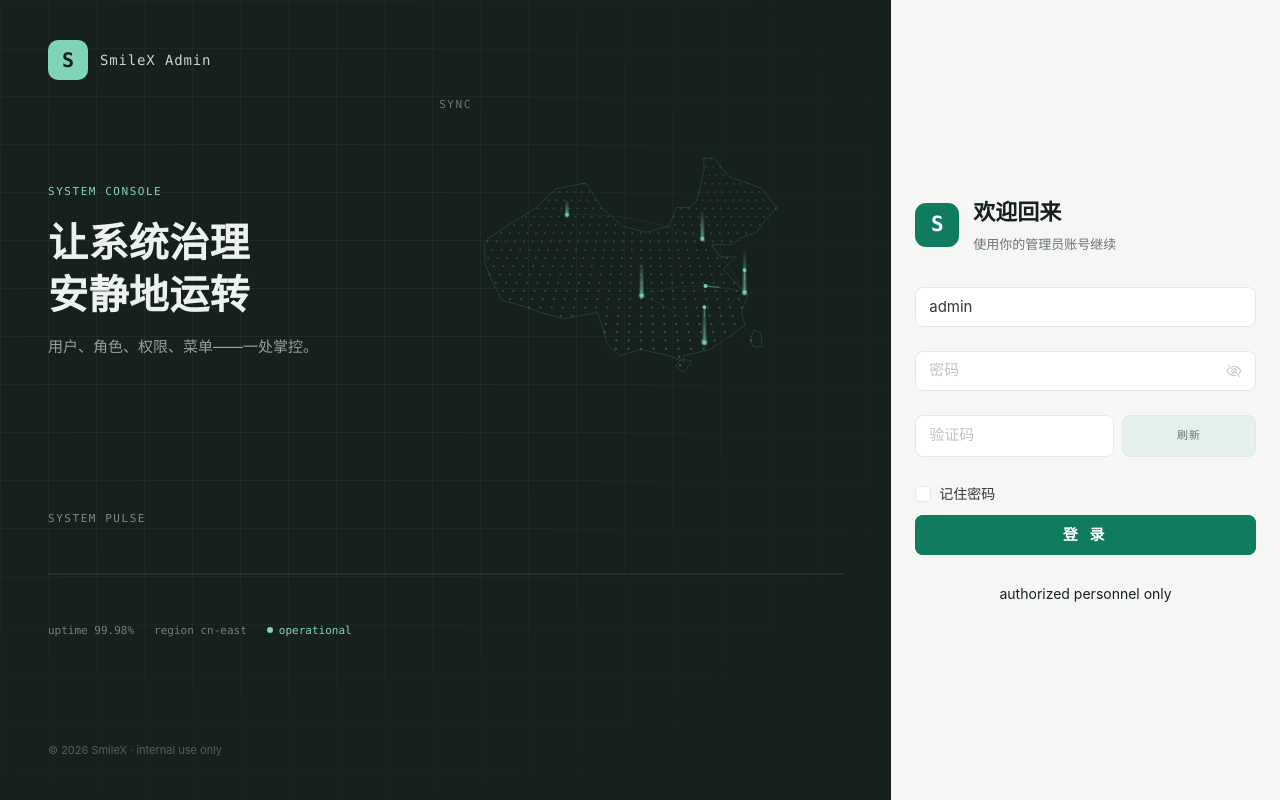
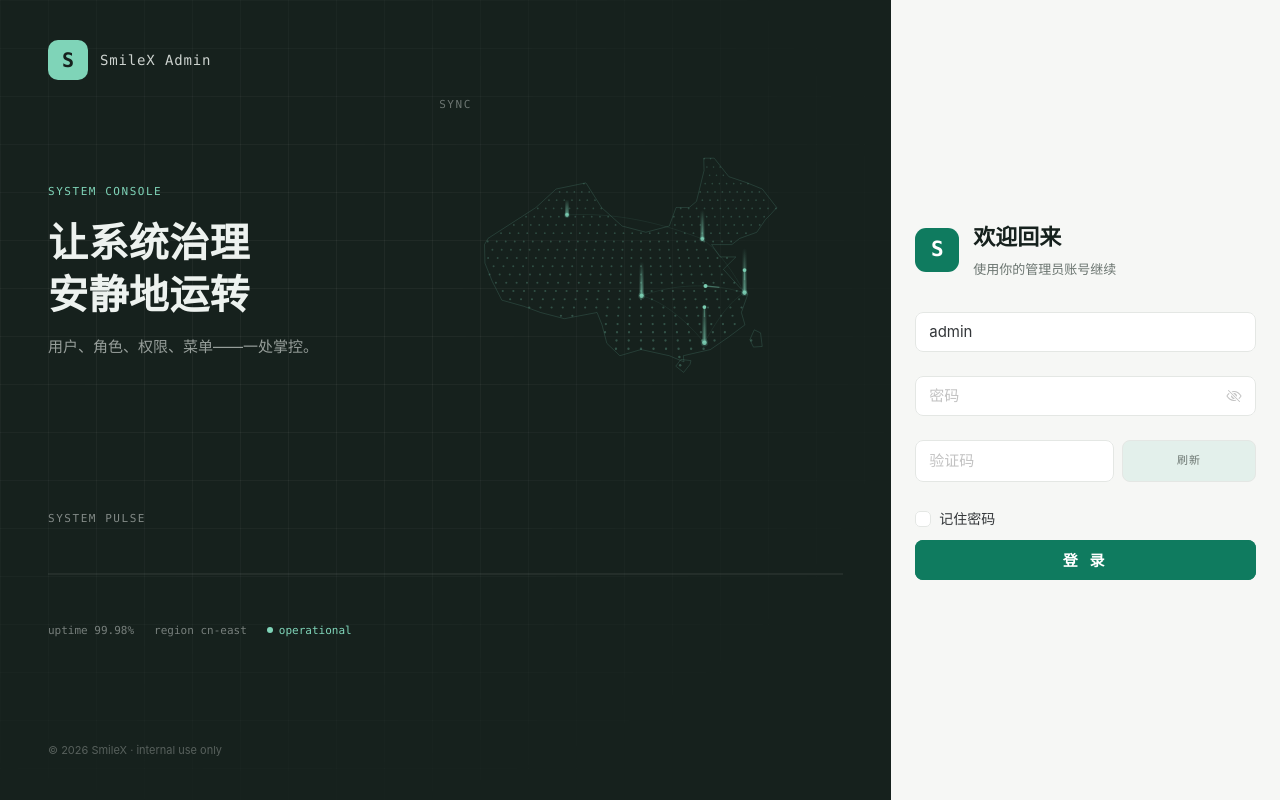
Before and after one commit to smileluck/SmileX-Admin-Go, a Vue app in the folder web/: page /login in a window 1280 px wide. Built offline with nearby package versions, Linux system fonts and the light colour scheme; no server answers.

Commit message:
style(login): 移除表单底部 authorized personnel only 文案

```diff
--- a/web/src/views/login/Login.vue
+++ b/web/src/views/login/Login.vue
@@ -72,8 +72,6 @@
         <n-button class="login-btn" type="primary" size="large" block :loading="loading" @click="onLogin">
           登 录
         </n-button>
-
-        <p class="form-foot mono">authorized personnel only</p>
       </div>
     </main>
   </div>
@@ -422,11 +420,6 @@ onMounted(() => {
   margin: 2px 0 10px;
 }
 
-.form-foot {
-  margin: 28px 0 0;
-  text-align: center;
-}
-
 /* 中等屏：右上留白不足时收起数据流 */
 @media (max-width: 1180px) {
   .geo-flow {
```
